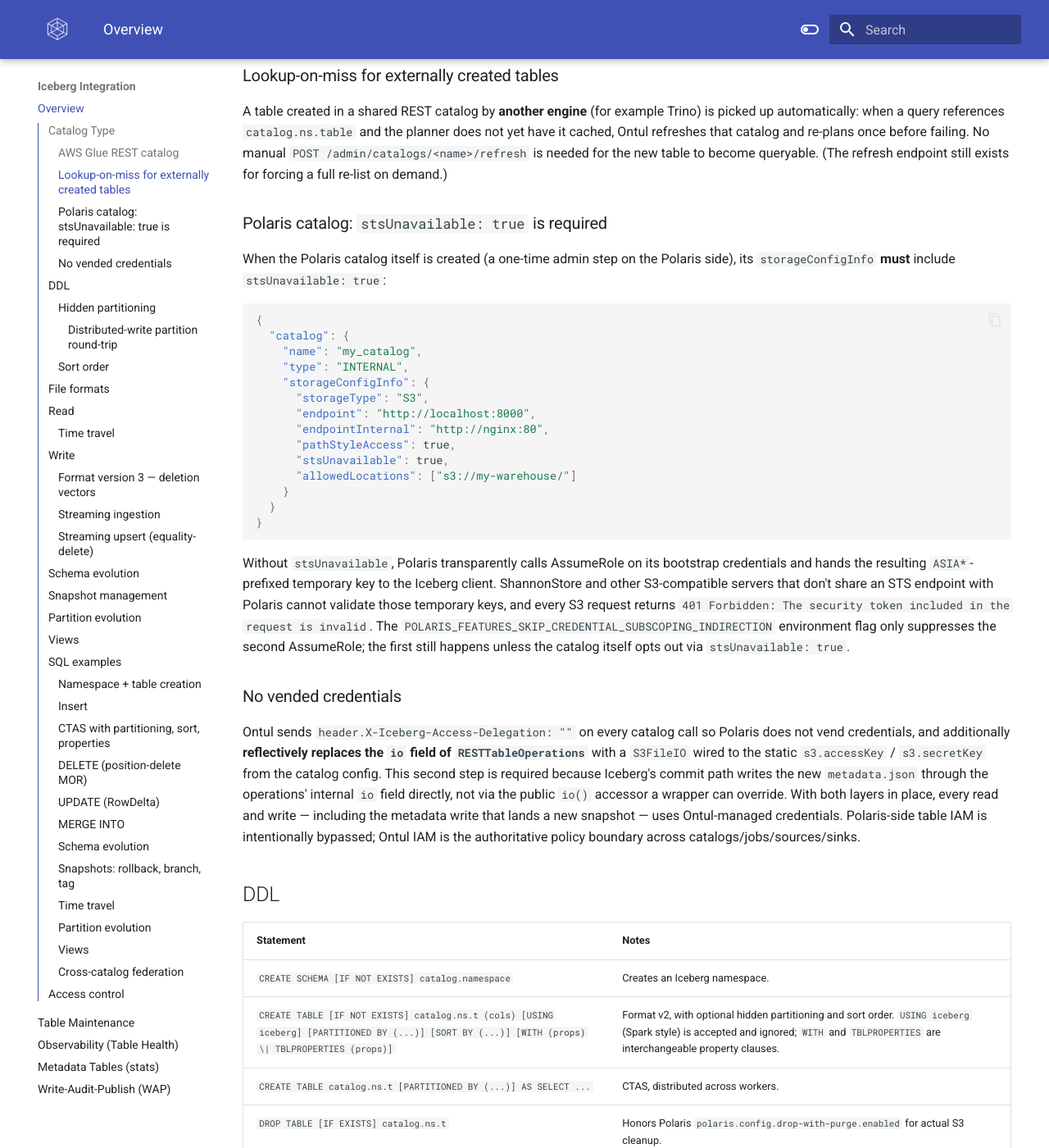
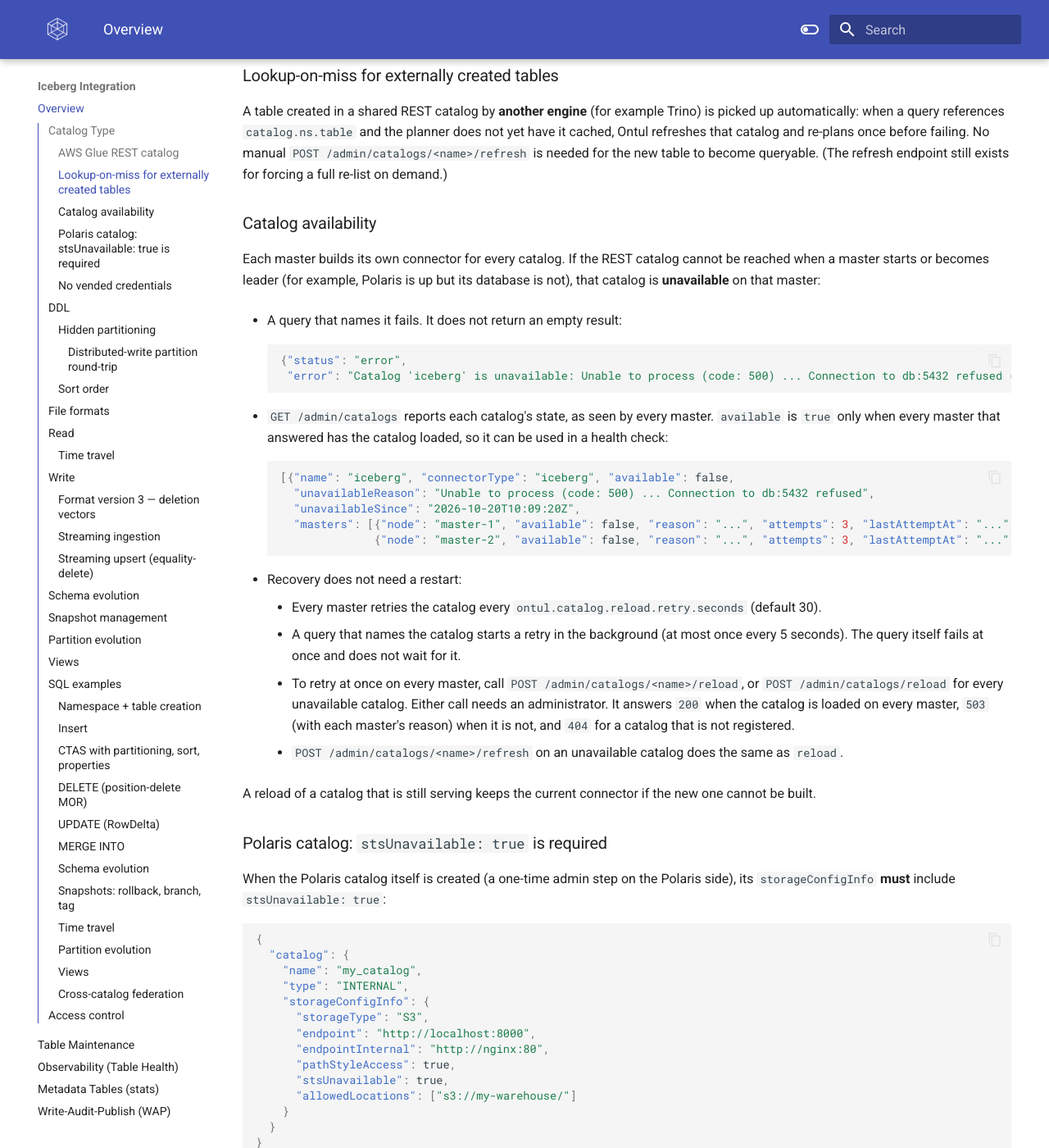
Before and after one commit to cloudcheflabs/ontul-docs, an MkDocs documentation site: the page built from docs/iceberg/integration.md, in a window 1280 px wide and 1400 px high, scrolled down 2313 px. Shown: the whole window at 82% size. Built offline with MkDocs 1.6.1 and Material for MkDocs 9.7.7, drawn with Linux system fonts in a browser that asks for light colours; the version menu is left out.

Commit message:
docs(iceberg): catalog availability — unavailable catalogs, reload endpoints, retry setting
Co-Authored-By: Claude Opus 5.5 <noreply@anthropic.com>

````diff
--- a/docs/iceberg/integration.md
+++ b/docs/iceberg/integration.md
@@ -76,6 +76,35 @@ The S3 credential keys accept either the `s3.`-prefixed spelling (`s3.accessKey`
 ### Lookup-on-miss for externally created tables
 
 A table created in a shared REST catalog by **another engine** (for example Trino) is picked up automatically: when a query references `catalog.ns.table` and the planner does not yet have it cached, Ontul refreshes that catalog and re-plans once before failing. No manual `POST /admin/catalogs/<name>/refresh` is needed for the new table to become queryable. (The refresh endpoint still exists for forcing a full re-list on demand.)
+
+### Catalog availability
+
+Each master builds its own connector for every catalog. If the REST catalog cannot be reached when a master starts or becomes leader (for example, Polaris is up but its database is not), that catalog is **unavailable** on that master:
+
+- A query that names it fails. It does not return an empty result:
+
+    ```json
+    {"status": "error",
+     "error": "Catalog 'iceberg' is unavailable: Unable to process (code: 500) ... Connection to db:5432 refused (since 2026-10-20T10:09:20Z, 3 attempt(s); retried every 30s, POST /admin/catalogs/iceberg/reload retries now)"}
+    ```
+
+- `GET /admin/catalogs` reports each catalog's state, as seen by every master. `available` is `true` only when every master that answered has the catalog loaded, so it can be used in a health check:
+
+    ```json
+    [{"name": "iceberg", "connectorType": "iceberg", "available": false,
+      "unavailableReason": "Unable to process (code: 500) ... Connection to db:5432 refused",
+      "unavailableSince": "2026-10-20T10:09:20Z",
+      "masters": [{"node": "master-1", "available": false, "reason": "...", "attempts": 3, "lastAttemptAt": "..."},
+                  {"node": "master-2", "available": false, "reason": "...", "attempts": 3, "lastAttemptAt": "..."}]}]
+    ```
+
+- Recovery does not need a restart:
+    - Every master retries the catalog every `ontul.catalog.reload.retry.seconds` (default 30).
+    - A query that names the catalog starts a retry in the background (at most once every 5 seconds). The query itself fails at once and does not wait for it.
+    - To retry at once on every master, call `POST /admin/catalogs/<name>/reload`, or `POST /admin/catalogs/reload` for every unavailable catalog. Either call needs an administrator. It answers `200` when the catalog is loaded on every master, `503` (with each master's reason) when it is not, and `404` for a catalog that is not registered.
+    - `POST /admin/catalogs/<name>/refresh` on an unavailable catalog does the same as `reload`.
+
+A reload of a catalog that is still serving keeps the current connector if the new one cannot be built.
 
 ### Polaris catalog: `stsUnavailable: true` is required
 
````
Also changed, not shown: docs/reference/configuration.md (+6 -0 lines).
